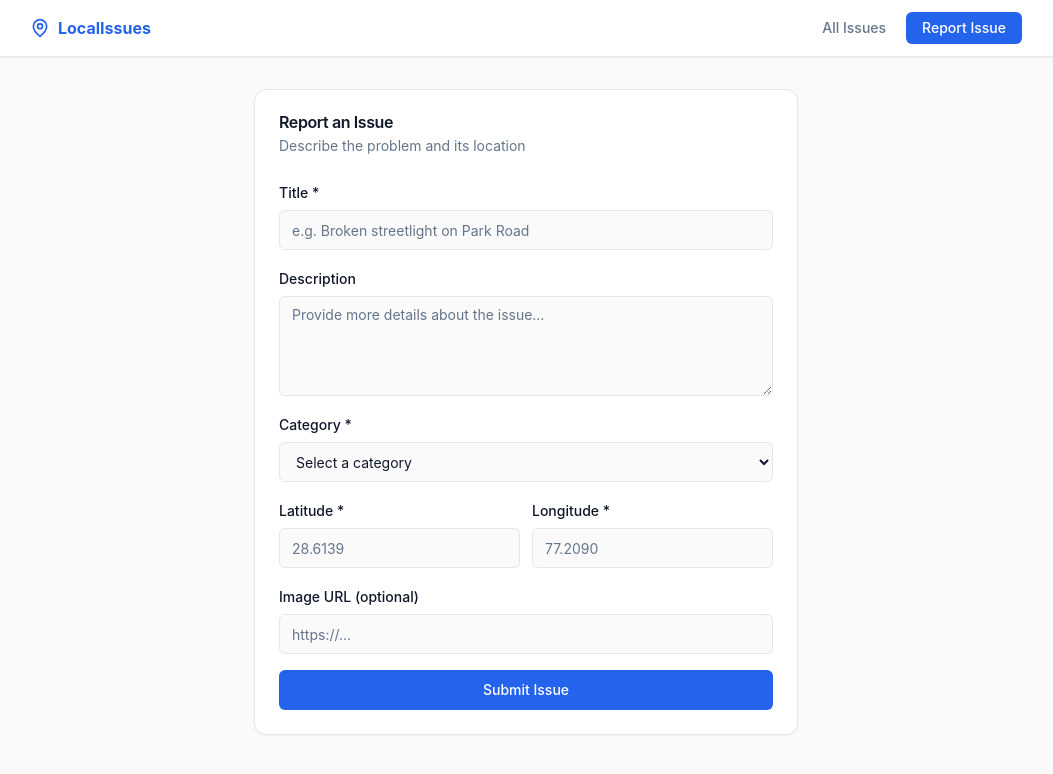
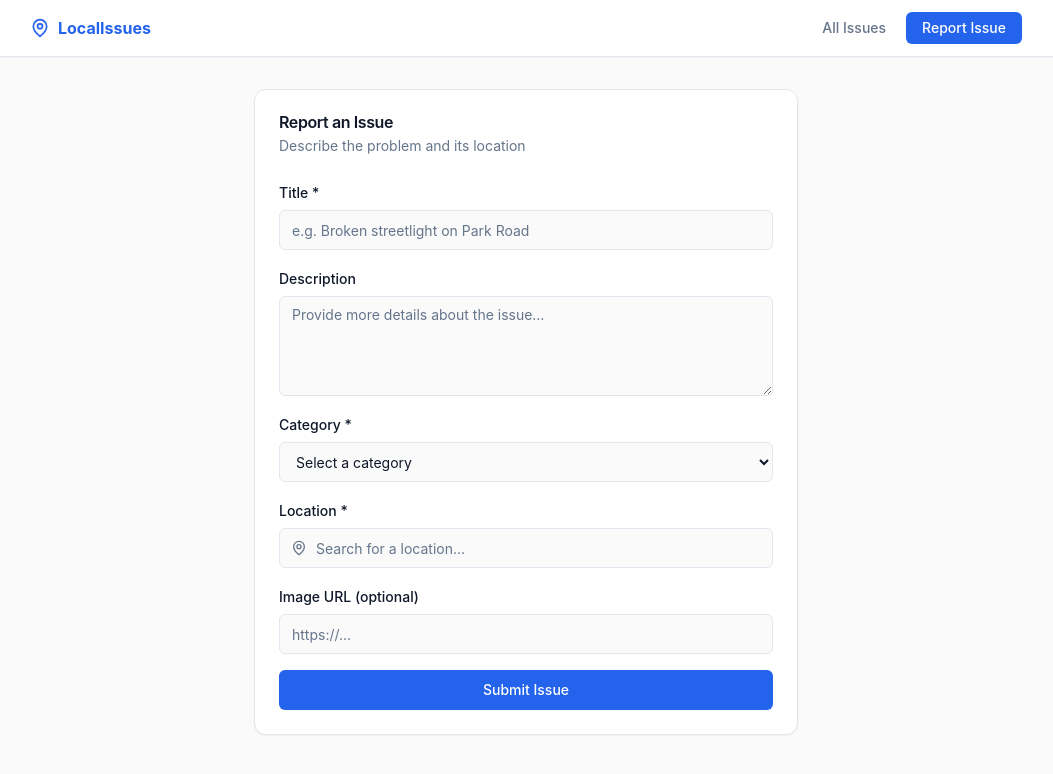
Before and after one commit to ashimash02/FixMyCity, a React (Vite) app in the folder frontend/: page /report in a window 1280 px wide. Shown: the top 774 px of the page, without its empty margins (114-1167 px from the left). Built offline with nearby package versions, Linux system fonts and the light colour scheme.

Commit message:
Geolocation Improved

```diff
--- /dev/null
+++ b/frontend/src/components/LocationAutocomplete.jsx
@@ -0,0 +1,140 @@
+import { useState, useEffect, useRef, useCallback } from 'react'
+import { cn } from '@/lib/utils'
+import { Loader2, MapPin, AlertCircle } from 'lucide-react'
+
+export default function LocationAutocomplete({ onSelect, error }) {
+  const [query, setQuery] = useState('')
+  const [suggestions, setSuggestions] = useState([])
+  const [loading, setLoading] = useState(false)
+  const [apiError, setApiError] = useState(null)
+  const [open, setOpen] = useState(false)
+  const [selected, setSelected] = useState(false)
+
+  const debounceTimer = useRef(null)
+  const containerRef = useRef(null)
+
+  // Close dropdown on outside click
+  useEffect(() => {
+    const handler = (e) => {
+      if (containerRef.current && !containerRef.current.contains(e.target)) {
+        setOpen(false)
+      }
+    }
+    document.addEventListener('mousedown', handler)
+    return () => document.removeEventListener('mousedown', handler)
+  }, [])
+
+  const fetchSuggestions = useCallback(async (q) => {
+    setLoading(true)
+    setApiError(null)
+    try {
+      const res = await fetch(
+        `https://nominatim.openstreetmap.org/search?format=json&q=${encodeURIComponent(q)}&limit=6`,
+        { headers: { 'Accept-Language': 'en' } }
+      )
+      if (!res.ok) throw new Error('Failed to fetch suggestions')
+      const data = await res.json()
+      setSuggestions(data)
+      setOpen(true)
+    } catch {
+      setApiError('Could not load suggestions. Check your connection.')
+      setSuggestions([])
+    } finally {
+      setLoading(false)
+    }
+  }, [])
+
+  const handleInputChange = (e) => {
+    const val = e.target.value
+    setQuery(val)
+    setSelected(false)
+
+    if (debounceTimer.current) clearTimeout(debounceTimer.current)
+
+    if (val.trim().length < 3) {
+      setSuggestions([])
+      setOpen(false)
+      return
+    }
+
+    debounceTimer.current = setTimeout(() => fetchSuggestions(val.trim()), 300)
+  }
+
+  const handleSelect = (place) => {
+    setQuery(place.display_name)
+    setSelected(true)
+    setOpen(false)
+    setSuggestions([])
+    onSelect({
+      name: place.display_name,
+      latitude: parseFloat(place.lat),
+      longitude: parseFloat(place.lon),
+    })
+  }
+
+  const handleClear = () => {
+    setQuery('')
+    setSelected(false)
+    setSuggestions([])
+    setOpen(false)
+    onSelect({ name: '', latitude: '', longitude: '' })
+  }
+
+  return (
+    <div ref={containerRef} className="relative">
+      <div className="relative">
+        <MapPin className="pointer-events-none absolute left-3 top-1/2 h-4 w-4 -translate-y-1/2 text-muted-foreground" />
+        <input
+          type="text"
+          value={query}
+          onChange={handleInputChange}
+          onFocus={() => suggestions.length > 0 && setOpen(true)}
+          placeholder="Search for a location…"
+          autoComplete="off"
+          className={cn(
+            'flex h-10 w-full rounded-md border border-input bg-background py-2 pl-9 pr-8 text-sm ring-offset-background placeholder:text-muted-foreground focus-visible:outline-none focus-visible:ring-2 focus-visible:ring-ring focus-visible:ring-offset-2',
+            error && 'border-destructive focus-visible:ring-destructive'
+          )}
+        />
+        <div className="absolute right-3 top-1/2 -translate-y-1/2">
+          {loading
+            ? <Loader2 className="h-4 w-4 animate-spin text-muted-foreground" />
+            : query && (
+              <button
+                type="button"
+                onClick={handleClear}
+                className="text-muted-foreground hover:text-foreground text-lg leading-none"
+                aria-label="Clear location"
+              >
+                ×
+              </button>
+            )
+          }
+        </div>
+      </div>
+
+      {open && (
+        <ul className="absolute z-50 mt-1 max-h-60 w-full overflow-auto rounded-md border border-border bg-background shadow-md text-sm">
+          {apiError && (
+            <li className="flex items-center gap-2 px-3 py-2 text-destructive">
+              <AlertCircle className="h-4 w-4 shrink-0" />
+              {apiError}
+            </li>
+          )}
+          {!apiError && suggestions.length === 0 && !loading && (
+            <li className="px-3 py-2 text-muted-foreground">No results found.</li>
+          )}
+          {suggestions.map((place) => (
+            <li
+              key={place.place_id}
+              onMouseDown={() => handleSelect(place)}
+              className="cursor-pointer px-3 py-2 hover:bg-accent hover:text-accent-foreground"
+            >
+              {place.display_name}
+            </li>
+          ))}
+        </ul>
+      )}
+    </div>
+  )
+}
--- a/frontend/src/pages/ReportIssuePage.jsx
+++ b/frontend/src/pages/ReportIssuePage.jsx
@@ -7,12 +7,14 @@ import { Textarea } from '@/components/ui/textarea'
 import { Label } from '@/components/ui/label'
 import { Card, CardHeader, CardTitle, CardDescription, CardContent } from '@/components/ui/card'
 import { AlertCircle, CheckCircle2, Loader2 } from 'lucide-react'
+import LocationAutocomplete from '@/components/LocationAutocomplete'
 
 const CATEGORIES = ['INFRASTRUCTURE', 'SANITATION', 'SAFETY', 'ENVIRONMENT', 'NOISE', 'OTHER']
 
 const initialForm = {
   title: '',
   description: '',
+  locationName: '',
   latitude: '',
   longitude: '',
   category: '',
@@ -30,12 +32,7 @@ export default function ReportIssuePage() {
     const e = {}
     if (!form.title.trim()) e.title = 'Title is required'
     if (!form.category) e.category = 'Category is required'
-    if (!form.latitude) e.latitude = 'Latitude is required'
-    else if (isNaN(form.latitude) || form.latitude < -90 || form.latitude > 90)
-      e.latitude = 'Must be between -90 and 90'
-    if (!form.longitude) e.longitude = 'Longitude is required'
-    else if (isNaN(form.longitude) || form.longitude < -180 || form.longitude > 180)
-      e.longitude = 'Must be between -180 and 180'
+    if (!form.latitude || !form.longitude) e.location = 'Please select a location from the suggestions'
     return e
   }
 
@@ -56,9 +53,12 @@ export default function ReportIssuePage() {
     setSubmitting(true)
     try {
       const payload = {
-        ...form,
-        latitude: parseFloat(form.latitude),
-        longitude: parseFloat(form.longitude),
+        title: form.title,
+        description: form.description,
+        category: form.category,
+        imageUrl: form.imageUrl,
+        latitude: form.latitude,
+        longitude: form.longitude,
       }
       const { data } = await createIssue(payload)
       setSuccess(true)
@@ -137,33 +137,21 @@ export default function ReportIssuePage() {
               {errors.category && <p className="text-xs text-destructive">{errors.category}</p>}
             </div>
 
-            <div className="grid grid-cols-2 gap-3">
-              <div className="space-y-1.5">
-                <Label htmlFor="latitude">Latitude *</Label>
-                <Input
-                  id="latitude"
-                  name="latitude"
-                  type="number"
-                  step="any"
-                  placeholder="28.6139"
-                  value={form.latitude}
-                  onChange={handleChange}
-                />
-                {errors.latitude && <p className="text-xs text-destructive">{errors.latitude}</p>}
-              </div>
-              <div className="space-y-1.5">
-                <Label htmlFor="longitude">Longitude *</Label>
-                <Input
-                  id="longitude"
-                  name="longitude"
-                  type="number"
-                  step="any"
-                  placeholder="77.2090"
-                  value={form.longitude}
-                  onChange={handleChange}
-                />
-                {errors.longitude && <p className="text-xs text-destructive">{errors.longitude}</p>}
-              </div>
+            <div className="space-y-1.5">
+              <Label>Location *</Label>
+              <LocationAutocomplete
+                error={!!errors.location}
+                onSelect={({ name, latitude, longitude }) => {
+                  setForm((prev) => ({ ...prev, locationName: name, latitude, longitude }))
+                  if (errors.location) setErrors((prev) => ({ ...prev, location: undefined }))
+                }}
+              />
+              {errors.location && <p className="text-xs text-destructive">{errors.location}</p>}
+              {form.latitude && form.longitude && (
+                <p className="text-xs text-muted-foreground">
+                  {form.latitude.toFixed(5)}, {form.longitude.toFixed(5)}
+                </p>
+              )}
             </div>
 
             <div className="space-y-1.5">
```
